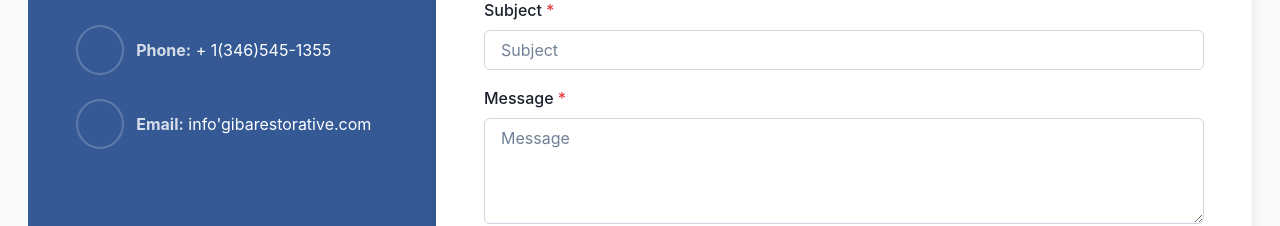
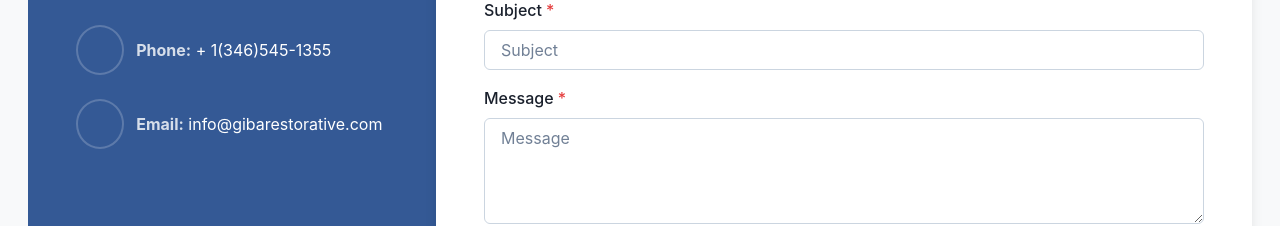
Before and after one commit to oduyemi/gibarestorative, a Next.js app: page /locator in a window 1280 px wide. Shown: the part 898-1124 px from the top of the page. Built offline with nearby package versions, Linux system fonts and the light colour scheme.

Commit message:
The @ symbol

```diff
--- a/src/components/Contact/ContactForm.tsx
+++ b/src/components/Contact/ContactForm.tsx
@@ -169,7 +169,7 @@ export const ContactForm = () => {
                                                     <span className="fa fa-paper-plane"></span>
                                                 </Box>
                                                 <Box className="text">
-                                                    <Text><strong>Email:</strong> <Link href="mailto:info@gibarestorative.com">info&#39;gibarestorative.com</Link></Text>
+                                                    <Text><strong>Email:</strong> <Link href="mailto:info@gibarestorative.com">info@gibarestorative.com</Link></Text>
                                                 </Box>
                                             </Box>
                                         </Box>
```
